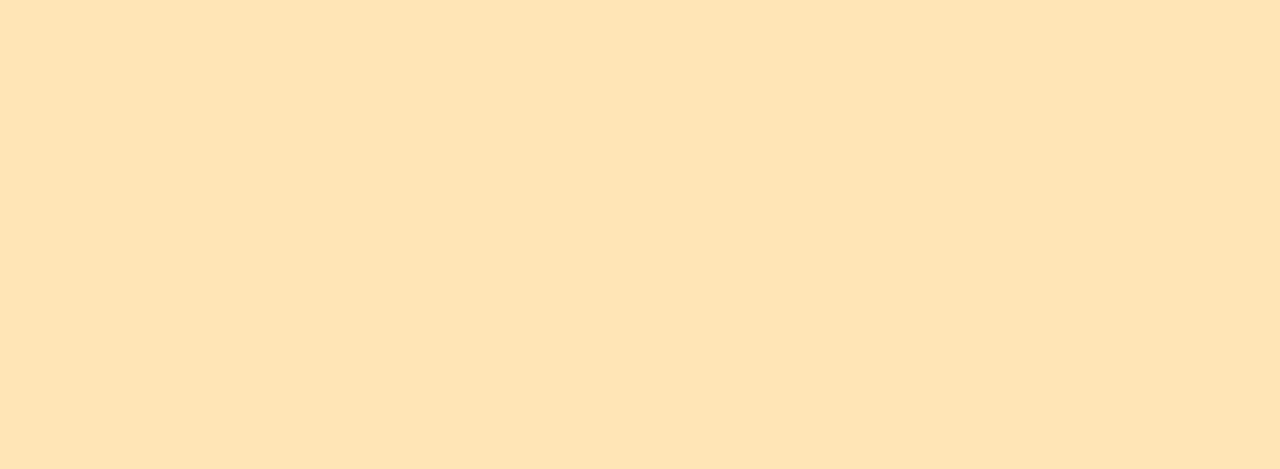
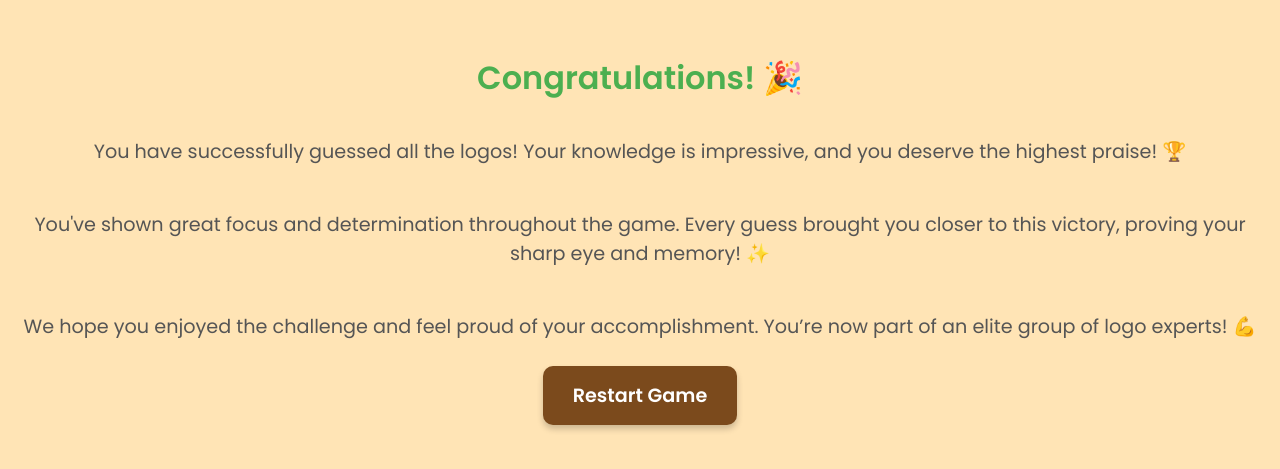
Before and after one commit to GengiuRobert/GuessTheLogo-Angular, an Angular app in the folder guessthelogo/: page /gamewon in a window 1280 px wide. Before the commit this address led to /. Shown: the part 179-648 px from the top of the page. Built offline with nearby package versions, Linux system fonts and the light colour scheme.

Commit message:
win screen and restart game feature // some new styles // added new paths

```diff
--- a/guessthelogo/src/app/app.routes.ts
+++ b/guessthelogo/src/app/app.routes.ts
@@ -1,11 +1,13 @@
 import { Routes } from '@angular/router';
 import { HomeComponent } from './home/home.component';
 import { LogolevelcardComponent } from './logolevelcard/logolevelcard.component';
+import { GamewonComponent } from './gamewon/gamewon.component';
 
 export const routes: Routes = [
 
     { path: '', redirectTo: 'home', pathMatch: 'full' },
     { path: 'home', component: HomeComponent },
-    { path: 'logolevel', component: LogolevelcardComponent}
+    { path: 'logolevel', component: LogolevelcardComponent },
+    { path: 'gamewon', component: GamewonComponent }
 
 ];
--- /dev/null
+++ b/guessthelogo/src/app/gamewon/gamewon.component.css
@@ -0,0 +1,64 @@
+@import url('https://fonts.googleapis.com/css2?family=Poppins:wght@400;600&display=swap');
+
+
+.game-won-container {
+    font-family: 'Poppins', sans-serif;
+    display: flex;
+    flex-direction: column;
+    justify-content: center;
+    align-items: center;
+    text-align: center;
+    height: 100vh;
+}
+
+.congratulations-message {
+    font-family: 'Poppins', sans-serif;
+    font-size: 2rem;
+    color: #4caf50;
+    margin-bottom: 15px;
+}
+
+.laudatory-text {
+    font-family: 'Poppins', sans-serif;
+    font-size: 1.2rem;
+    color: #555;
+    margin-bottom: 25px;
+}
+
+.restart-button {
+    font-family: 'Poppins', sans-serif;
+    font-size: 1.5rem;
+    padding: 10px 20px;
+    background-color: #7b4a1c;
+    color: white;
+    border: none;
+    border-radius: 5px;
+    cursor: pointer;
+    transition: background-color 0.3s ease, transform 0.2s ease;
+}
+
+.restart-button:hover {
+    background-color: #5c3413;
+    transform: scale(1.1);
+}
+
+.button-link {
+    display: inline-block;
+    padding: 15px 30px;
+    background-color: #7b4a1c;
+    color: #ffffff;
+    text-decoration: none;
+    border: none;
+    border-radius: 10px;
+    cursor: pointer;
+    font-size: 1.2rem;
+    font-weight: bold;
+    transition: background-color 0.3s ease, transform 0.2s ease;
+    box-shadow: 0 4px 6px rgba(0, 0, 0, 0.2);
+    text-align: center;
+}
+
+.button-link:hover {
+    background-color: #5c3413;
+    transform: scale(1.1);
+}
--- /dev/null
+++ b/guessthelogo/src/app/gamewon/gamewon.component.html
@@ -0,0 +1,16 @@
+<div class="game-won-container">
+    <h1 class="congratulations-message">Congratulations! 🎉</h1>
+    <p class="laudatory-text">
+        You have successfully guessed all the logos! Your knowledge is impressive, and you deserve the highest praise!
+        🏆
+    </p>
+    <p class="laudatory-text">
+        You've shown great focus and determination throughout the game. Every guess brought you closer to this victory,
+        proving your sharp eye and memory! ✨
+    </p>
+    <p class="laudatory-text">
+        We hope you enjoyed the challenge and feel proud of your accomplishment. You’re now part of an elite group of
+        logo experts! 💪
+    </p>
+    <a class="button-link"  href="/home">Restart Game</a>
+</div>
--- a/guessthelogo/src/app/home/home.component.css
+++ b/guessthelogo/src/app/home/home.component.css
@@ -41,7 +41,7 @@ li {
 .button-link {
     display: inline-block;
     padding: 15px 30px;
-    background-color: #b5651d;
+    background-color: #7b4a1c;
     color: #ffffff;
     text-decoration: none;
     border: none;
@@ -55,6 +55,6 @@ li {
 }
 
 .button-link:hover {
-    background-color: #8b4513;
+    background-color: #5c3413;
     transform: scale(1.1);
 }
--- a/guessthelogo/src/app/logolevelcard/logolevelcard.component.css
+++ b/guessthelogo/src/app/logolevelcard/logolevelcard.component.css
@@ -53,10 +53,10 @@
 
   .correct-message {
     font-size: 1.2rem;
-    color: #4CAF50; /* Verde pentru răspuns corect */
+    color: #4CAF50;
     font-weight: bold;
     text-align: center;
-    background-color: #E8F5E9; /* Fundal verde deschis */
+    background-color: #E8F5E9;
     padding: 10px;
     border-radius: 8px;
     box-shadow: 0 4px 6px rgba(0, 0, 0, 0.1);
@@ -65,10 +65,10 @@
 
 .incorrect-message {
     font-size: 1.2rem;
-    color: #F44336; /* Roșu pentru răspuns greșit */
+    color: #F44336;
     font-weight: bold;
     text-align: center;
-    background-color: #FDECEA; /* Fundal roșu deschis */
+    background-color: #FDECEA;
     padding: 10px;
     border-radius: 8px;
     box-shadow: 0 4px 6px rgba(0, 0, 0, 0.1);
@@ -77,17 +77,16 @@
 
 .null-message {
   font-size: 1.2rem;
-  color: #7b4a1c; /* Roșu pentru răspuns greșit */
+  color: #7b4a1c;
   font-weight: bold;
   text-align: center;
-  background-color: #FDECEA; /* Fundal roșu deschis */
+  background-color: #ffffff;
   padding: 10px;
   border-radius: 8px;
   box-shadow: 0 4px 6px rgba(0, 0, 0, 0.1);
   transition: transform 0.3s ease, opacity 0.3s ease;
 }
 
-/* Efecte de apariție pentru mesaje */
 .correct-message, .incorrect-message {
     opacity: 0;
     transform: translateY(10px);
--- a/guessthelogo/src/app/logolevelcard/logolevelcard.component.html
+++ b/guessthelogo/src/app/logolevelcard/logolevelcard.component.html
@@ -2,13 +2,12 @@
     <div class="card">
         @if (srcOfRandomLogo) {
         <img [src]="srcOfRandomLogo" alt="Logo" class="logo-image" />
-        }@else{
-        <p>Loading...</p>
         }
         <app-scoreboard />
         <input type="text" placeholder="Enter your answer" id="logo-name" class="answer-input"
             [(ngModel)]="enteredLogoName" />
         <button (click)="onCheckAnswer()" class="check-button">Check Answer</button>
+        @if(isAllGuessed() === false){
             @if(isCorrectAnswer() === true){
             <p class="correct-message">Congratulations! Your answer is correct! 🎉</p>
             }@else if(isCorrectAnswer() === false){
@@ -16,5 +15,6 @@
             }@else{
             <p class="null-message">Take a guess! 😉</p>
             }
+        }
     </div>
 </div>
--- a/guessthelogo/src/app/logolevelcard/logolevelcard.component.ts
+++ b/guessthelogo/src/app/logolevelcard/logolevelcard.component.ts
@@ -1,52 +1,64 @@
 import { Component, OnInit, signal } from '@angular/core';
+import { FormsModule } from '@angular/forms';
+import { Router } from '@angular/router';
+
+import { ScoreboardComponent } from '../scoreboard/scoreboard.component';
+
+import type { Logo } from '../../models/logo.model';
+
 import { LogoService } from '../../services/logos.service';
 import { AnswerService } from '../../services/answer.service';
-import type { Logo } from '../../models/logo.model';
-import { FormsModule } from '@angular/forms';
-import { ScoreboardComponent } from "../scoreboard/scoreboard.component";
 import { ScoreService } from '../../services/score.service';
+
 
 @Component({
   selector: 'app-logolevelcard',
   standalone: true,
-  imports: [FormsModule, ScoreboardComponent],
+  imports: [FormsModule,ScoreboardComponent],
   templateUrl: './logolevelcard.component.html',
   styleUrls: ['./logolevelcard.component.css']
 })
 export class LogolevelcardComponent implements OnInit {
-
+  allLogos: Logo[] = [];
   srcOfRandomLogo: String | undefined;
-  currentLogo: Logo | undefined;
+  currentLogo: Logo | null = null;
   isCorrectAnswer = signal<boolean | null>(null);
+  isAllGuessed = signal<boolean>(false);
   currentMessage = signal('');
   enteredLogoName = signal('');
 
   constructor(
     private logoService: LogoService,
     private checkAnswearService: AnswerService,
-    private scoreService: ScoreService
+    private scoreService: ScoreService,
+    private router: Router
   ) { }
 
   ngOnInit(): void {
+    this.allLogos = this.logoService.getAllLogos();
     this.loadNewLogo();
   }
 
   loadNewLogo(): void {
+
     this.currentLogo = this.logoService.getRandomLogo();
-    this.srcOfRandomLogo = this.currentLogo.imageSrc;
+
+    if (this.currentLogo === null) {
+      this.isAllGuessed.set(true);
+      this.router.navigate(['/gamewon']);
+      return;
+    }
+    this.srcOfRandomLogo = this.currentLogo!.imageSrc;
     this.enteredLogoName.set('');
+    this.isCorrectAnswer.set(null);
   }
 
   onCheckAnswer(): void {
     this.isCorrectAnswer.set(this.checkAnswearService.onInputCheckAnswer(this.enteredLogoName(), this.currentLogo!));
     if (this.isCorrectAnswer()) {
-      this.scoreService.incrementScore();
-      this.loadNewLogo();
+      this.logoService.removeGuessedLogo(this.currentLogo!);
+      setTimeout(() => { this.scoreService.incrementScore(); this.loadNewLogo() }, 1000);
     }
-
   }
 
-
-
-
 }
--- a/guessthelogo/src/app/scoreboard/scoreboard.component.css
+++ b/guessthelogo/src/app/scoreboard/scoreboard.component.css
@@ -1,4 +1,8 @@
+@import url('https://fonts.googleapis.com/css2?family=Poppins:wght@400;600&display=swap');
+
+
 .score {
+  font-family: 'Poppins', sans-serif;
     font-size: 1.5em;
     color: #4CAF50;
   }
--- a/guessthelogo/src/services/logos.service.ts
+++ b/guessthelogo/src/services/logos.service.ts
@@ -5,11 +5,24 @@ import { Injectable } from "@angular/core";
 @Injectable({ providedIn: 'root' })
 export class LogoService {
 
-    logosImported = logos;
+    private logosImported: Logo[] = [...logos];
 
-    getRandomLogo(): Logo {
+    getAllLogos(): Logo[] {
+        return this.logosImported;
+    }
+
+    getRandomLogo(): Logo | null {
+
+        if (this.logosImported.length === 0) {
+            return null;
+        }
+
         let generateRandomIndex = Math.floor(Math.random() * this.logosImported.length);
         return this.logosImported[generateRandomIndex];
     }
 
+    removeGuessedLogo(currentLogo: Logo) {
+        this.logosImported = this.logosImported.filter((logoFromArray) => logoFromArray.imageSrc !== currentLogo.imageSrc);
+    }
+
 }
```
Also changed, not shown: guessthelogo/src/app/gamewon/gamewon.component.ts (added, +13 -0 lines), 1 other file (tests, documents, lock files or other folders). Lines whose indentation alone changed are shown as unchanged.
